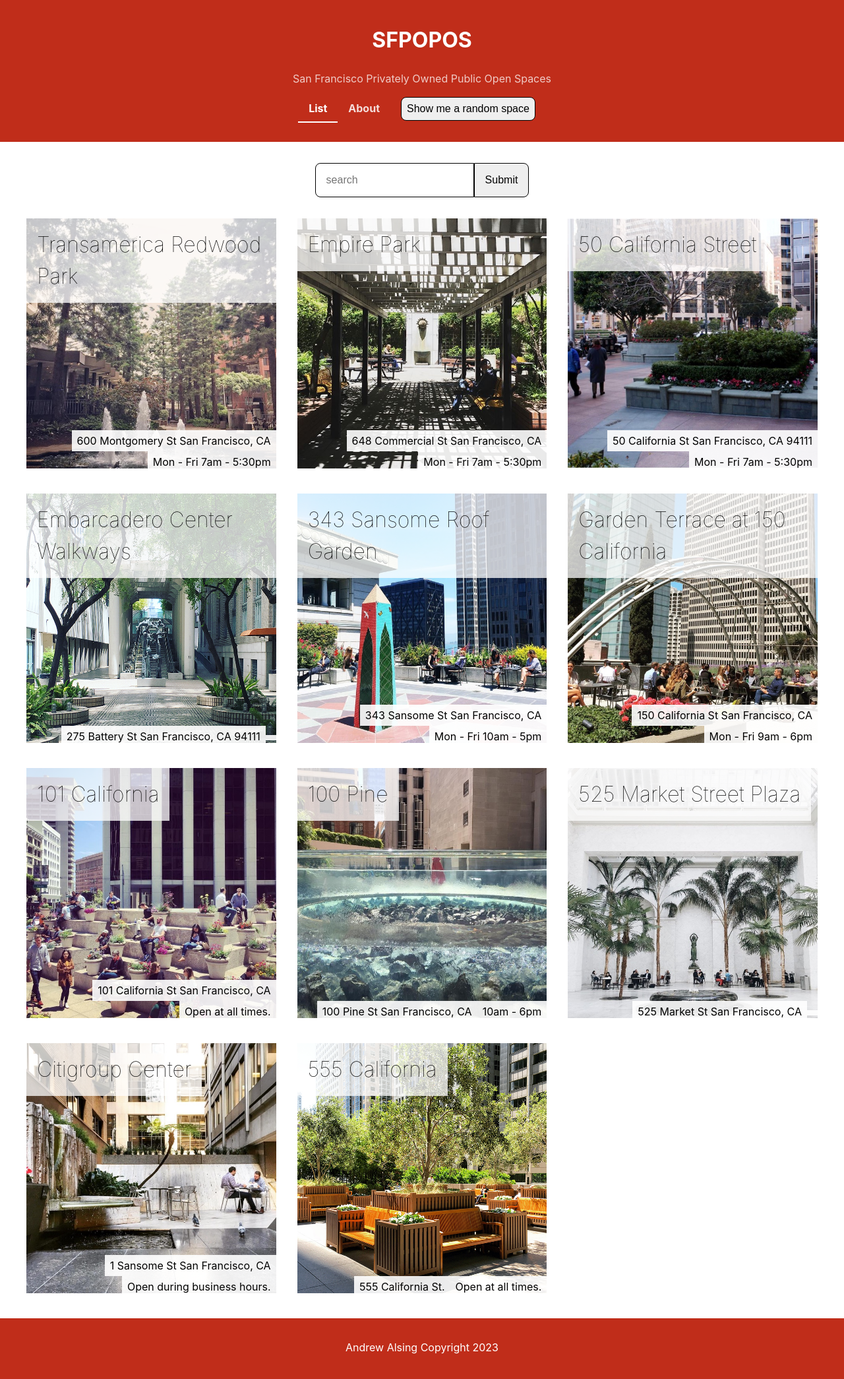
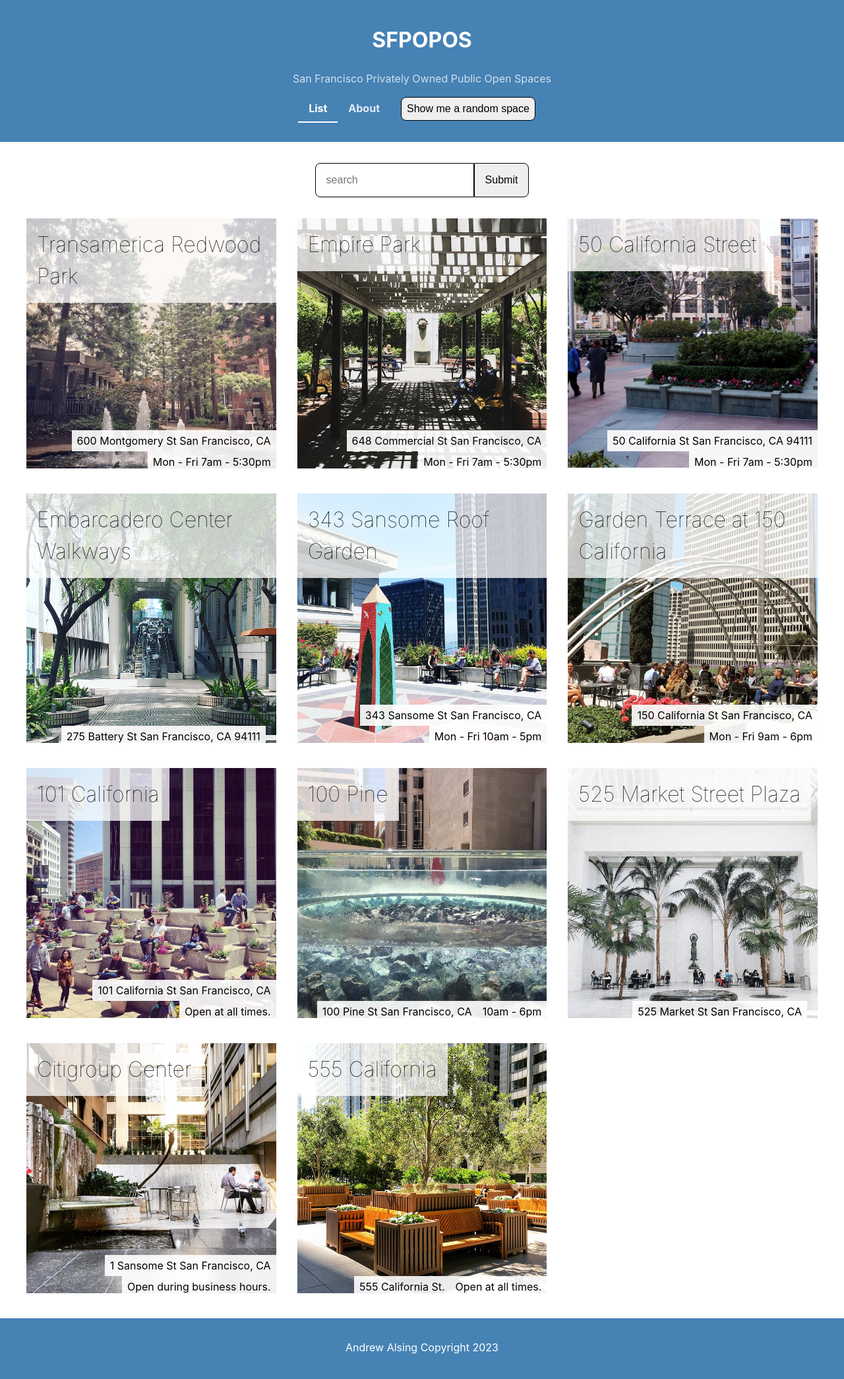
Before and after one commit to Andrew32A/ACS-2330-responsive-sfpopos, a React (Create React App) app: page / in a window 1280 px wide. Shown: the top 2090 px of the page at 66% size. Built offline with nearby package versions, Linux system fonts and the light colour scheme.

Commit message:
changed bg color to steel blue

```diff
--- a/src/components/Footer/Footer.css
+++ b/src/components/Footer/Footer.css
@@ -3,7 +3,7 @@
     bottom: -100;
     width: 100%;
     height: 6em;
-    background-color: rgb(192, 45, 26);
+    background-color: #4682B4;
     color: #fff;
     padding: 1em;
     box-sizing: border-box;
--- a/src/components/Title/Title.css
+++ b/src/components/Title/Title.css
@@ -6,7 +6,7 @@
     align-items: baseline;
     padding: 1em;
     margin-bottom: 2em;
-    background-color: rgb(192, 45, 26);
+    background-color: #4682B4;
     color: #fff;
 }
 
```
